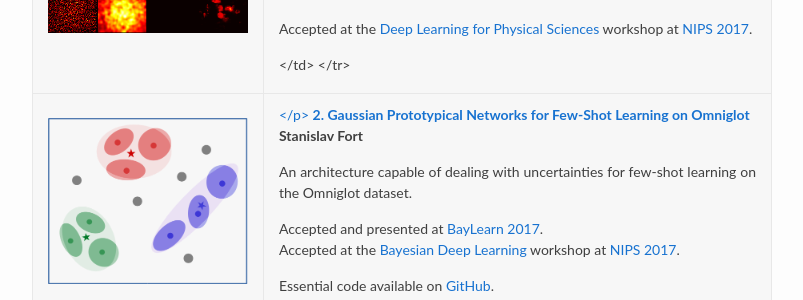
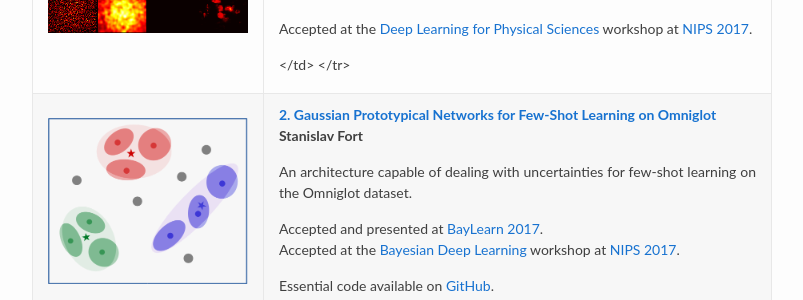
Before and after one commit to stanislavfort/stanislavfort.github.io, a Jekyll site: the page built from pages/research.md, in a window 1280 px wide and 900 px high, scrolled down 4563 px. Shown: the part 154-454 px from the top of the window, without its empty margins (238-1041 px from the left). Built offline with Jekyll 4.4.1, drawn with Linux system fonts in a browser that asks for light colours.

Commit message:
outstanding tags

```diff
--- a/pages/research.md
+++ b/pages/research.md
@@ -290,7 +290,6 @@
 
               </td>
             </tr>
-<tr>
 	<tr>
           <td width="25%">
 
@@ -392,7 +391,6 @@
 
 	<tr>
 
-	<tr>
           <td width="25%">
 
             <div class="one">
@@ -400,7 +398,7 @@
             </div>
               </td>
               <td width="75%" valign="top">
-		  <p><a href="https://arxiv.org/abs/1708.02735"></p>
+		  <p><a href="https://arxiv.org/abs/1708.02735">
         <papertitle>2. Gaussian Prototypical Networks for Few-Shot Learning on Omniglot</papertitle></a><br>
         <strong>Stanislav Fort</strong><br>
               </p><p></p>
```
